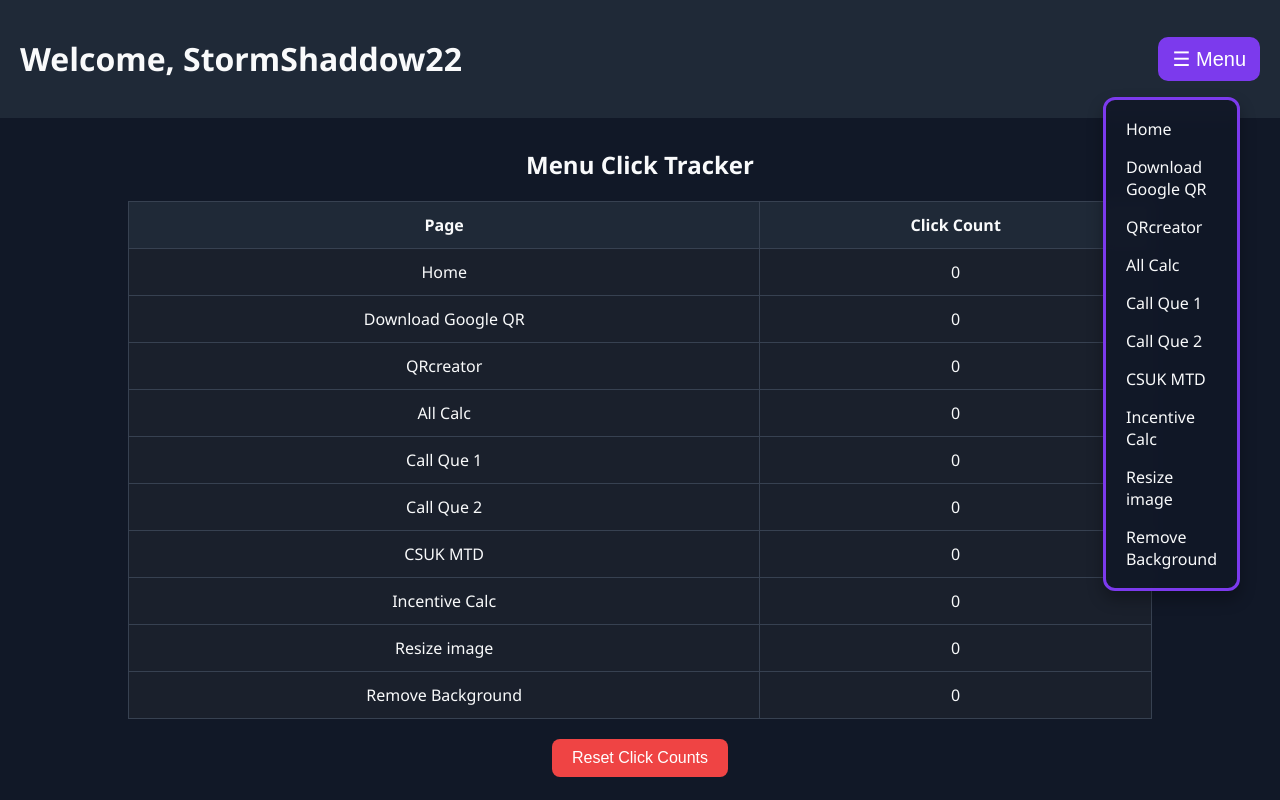
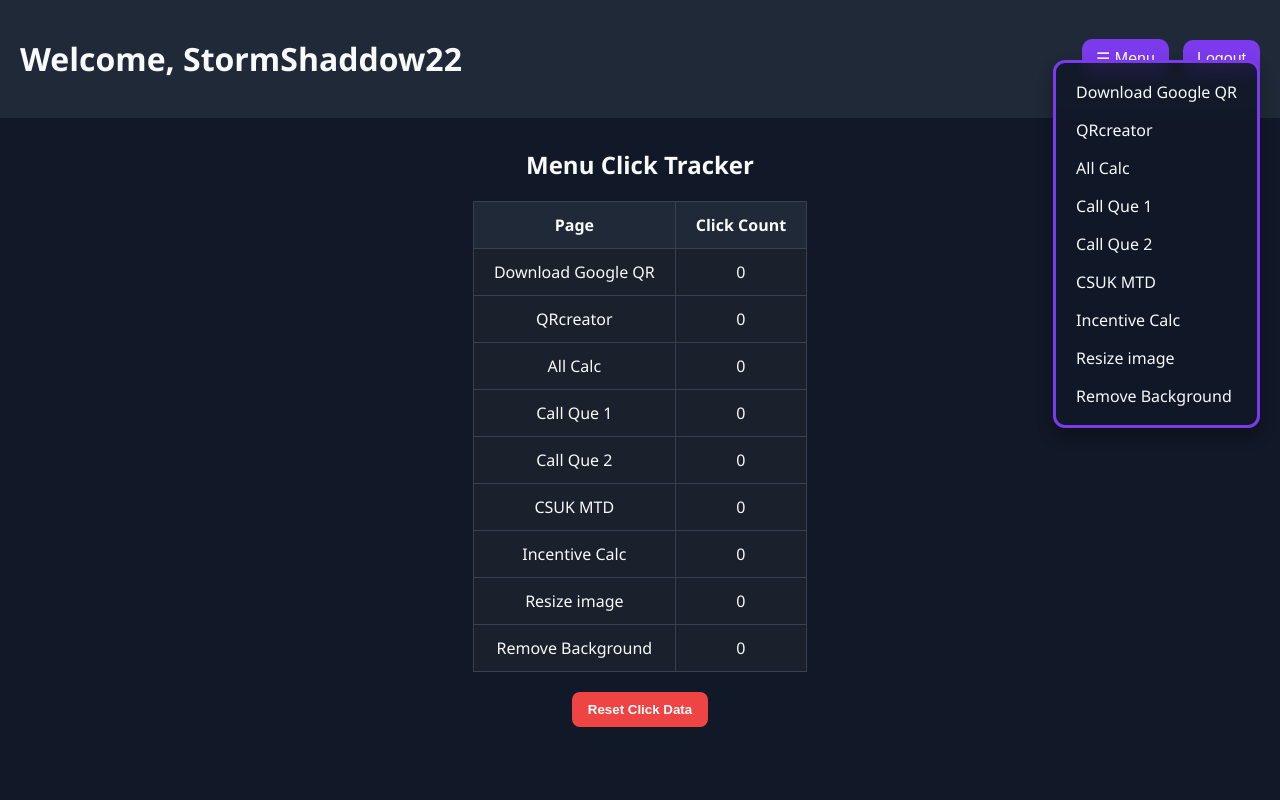
Before and after one commit to Stormshaddow22/Stormshaddow22, a plain HTML site: page Home.html in a window 1280 px wide. Both pictures are taken after a click on the button "☰ Menu". Drawn offline with Linux system fonts and the light colour scheme.

Commit message:
Update Home.html

```diff
--- a/Home.html
+++ b/Home.html
@@ -18,17 +18,22 @@
       align-items: center;
       padding: 16px 20px;
       background-color: #1F2937;
-      position: relative;
     }
 
-    .menu-button {
-      font-size: 20px;
+    .menu-button,
+    .logout-button {
+      font-size: 16px;
       background-color: #7C3AED;
       color: white;
       border: none;
       padding: 10px 14px;
       border-radius: 10px;
       cursor: pointer;
+      margin-left: 10px;
+    }
+
+    .logout-button:hover {
+      background-color: #9333ea;
     }
 
     .dropdown-content {
@@ -43,13 +48,6 @@
       backdrop-filter: blur(6px);
       display: none;
       z-index: 1000;
-      opacity: 0;
-      transition: opacity 0.3s ease;
-    }
-
-    .dropdown-content.show {
-      display: block;
-      opacity: 1;
     }
 
     .dropdown-content a {
@@ -58,6 +56,7 @@
       padding: 8px 10px;
       text-decoration: none;
       border-radius: 6px;
+      white-space: nowrap;
     }
 
     .dropdown-content a:hover {
@@ -67,17 +66,19 @@
     h2 {
       text-align: center;
       margin-top: 30px;
+      color: #F9FAFB;
     }
 
     table {
-      width: 80%;
       margin: 20px auto;
       border-collapse: collapse;
+      width: auto;
+      min-width: 300px;
     }
 
     th, td {
       border: 1px solid #374151;
-      padding: 12px;
+      padding: 12px 20px;
       text-align: center;
     }
 
@@ -89,31 +90,36 @@
       background-color: #1A202C;
     }
 
-    .reset-button {
-      display: block;
-      margin: 20px auto;
-      padding: 10px 20px;
+    .reset-container {
+      text-align: center;
+      margin-top: 20px;
+    }
+
+    .reset-container button {
       background-color: #EF4444;
       color: white;
-      font-size: 16px;
+      padding: 10px 16px;
       border: none;
       border-radius: 8px;
       cursor: pointer;
+      font-weight: bold;
     }
 
-    .reset-button:hover {
-      background-color: #DC2626;
+    .reset-container button:hover {
+      background-color: #B91C1C;
     }
   </style>
 </head>
 <body>
   <div class="header">
     <h1>Welcome, StormShaddow22</h1>
-    <div style="position: relative;">
+    <div>
       <button class="menu-button" id="menuBtn">☰ Menu</button>
-      <div class="dropdown-content" id="dropdown"></div>
+      <button class="logout-button" id="logoutBtn">Logout</button>
     </div>
   </div>
+
+  <div class="dropdown-content" id="dropdown"></div>
 
   <h2>Menu Click Tracker</h2>
   <table>
@@ -126,11 +132,12 @@
     <tbody id="clickTableBody"></tbody>
   </table>
 
-  <button class="reset-button" id="resetBtn">Reset Click Counts</button>
+  <div class="reset-container">
+    <button id="resetBtn">Reset Click Data</button>
+  </div>
 
   <script>
     const pages = [
-      { name: "Home", url: "index.html" },
       { name: "Download Google QR", url: "Buisness%20review%20QR%20generator.html", download: true },
       { name: "QRcreator", url: "QRcreator.html" },
       { name: "All Calc", url: "Allcalc2.0.html" },
@@ -144,20 +151,22 @@
 
     const dropdown = document.getElementById("dropdown");
     const menuBtn = document.getElementById("menuBtn");
+    const logoutBtn = document.getElementById("logoutBtn");
 
-    // Build dropdown menu
     pages.forEach(page => {
       const link = document.createElement("a");
       link.textContent = page.name;
-      link.href = page.url;
 
       if (page.external) {
+        link.href = page.url;
         link.target = "_blank";
         link.rel = "noopener noreferrer";
+      } else {
+        link.href = page.url;
       }
 
       if (page.download) {
-        link.setAttribute("download", "");
+        link.setAttribute("download", page.url.split("/").pop());
       }
 
       link.addEventListener("click", () => {
@@ -170,46 +179,52 @@
       dropdown.appendChild(link);
     });
 
+    // Toggle dropdown
     menuBtn.addEventListener("click", (e) => {
       e.stopPropagation();
-      dropdown.classList.toggle("show");
+      dropdown.style.display = dropdown.style.display === "block" ? "none" : "block";
     });
 
+    // Close dropdown on outside click
     document.addEventListener("click", (e) => {
-      if (!menuBtn.contains(e.target) && !dropdown.contains(e.target)) {
-        dropdown.classList.remove("show");
+      if (!dropdown.contains(e.target) && e.target !== menuBtn) {
+        dropdown.style.display = "none";
       }
     });
 
-    // Populate click counts
+    logoutBtn.addEventListener("click", () => {
+      alert("You have been logged out.");
+      // Add logout logic here if needed
+    });
+
     function updateClickTable() {
       const tbody = document.getElementById("clickTableBody");
       tbody.innerHTML = "";
       pages.forEach(page => {
         const key = `clickCount_${page.name}`;
         const count = parseInt(localStorage.getItem(key)) || 0;
+
         const row = document.createElement("tr");
         row.innerHTML = `<td>${page.name}</td><td>${count}</td>`;
         tbody.appendChild(row);
       });
     }
 
-    updateClickTable();
-
-    // Reset button logic
     document.getElementById("resetBtn").addEventListener("click", () => {
-      const input = prompt("Enter admin password to reset click counts:");
-      if (input === "6800") {
+      const password = prompt("Enter admin password to reset:");
+      if (password === "6800") {
         pages.forEach(page => {
-          const key = `clickCount_${page.name}`;
-          localStorage.removeItem(key);
+          localStorage.removeItem(`clickCount_${page.name}`);
         });
         updateClickTable();
-        alert("Click counts reset successfully.");
+        alert("Click data has been reset.");
       } else {
-        alert("Incorrect password. Reset cancelled.");
+        alert("Incorrect password. Reset aborted.");
       }
     });
+
+    // Initialise table on load
+    updateClickTable();
   </script>
 </body>
 </html>
```
